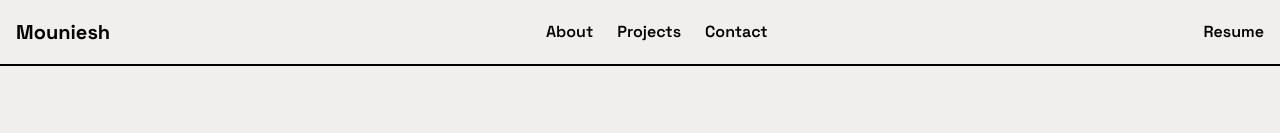
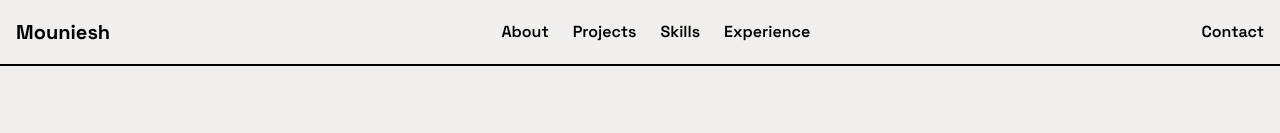
Before and after one commit to Mounieshh/portfolio-mouniesh, a Next.js app: page / in a window 1280 px wide. Shown: the top 133 px of the page. Built offline with nearby package versions, Linux system fonts and the light colour scheme.

Commit message:
navbar changes

```diff
--- a/components/experience.jsx
+++ b/components/experience.jsx
@@ -15,7 +15,7 @@ const ExperiencePage = () => {
   };
 
   return (
-    <section className="max-w-6xl mx-auto px-4 overflow-hidden">
+    <section id='internships' className="max-w-6xl mx-auto px-4 overflow-hidden">
       <motion.div
         ref={ref}
         style={{ scale, opacity }}
--- a/components/navbar.jsx
+++ b/components/navbar.jsx
@@ -55,9 +55,7 @@ const Navbar = () => {
             <button
               onClick={() => scrollToSection("about")}
               className="text-black hover:underline hover:underline-offset-4 transition-all duration-300"
-
             >
-
               About
             </button>
             <button
@@ -66,13 +64,25 @@ const Navbar = () => {
             >
               Projects
             </button>
-            <Link href="/contact" className="text-black hover:underline hover:underline-offset-4 transition-all duration-300">
-              Contact
-            </Link>
+            <button
+              onClick={() => scrollToSection("skills")}
+              className="text-black hover:underline hover:underline-offset-4 transition-all duration-300"
+            >
+              Skills
+            </button>
+            <button
+              onClick={() => scrollToSection("internships")}
+              className="text-black hover:underline hover:underline-offset-4 transition-all duration-300"
+            >
+              Experience
+            </button>
+
           </div>
 
           <div className="text-black hover:underline hover:underline-offset-4 transition-all duration-300 font-space-grotesk font-semibold">
-            <Link href="/resume.pdf" target="_blank">Resume</Link>
+          <Link href="/contact" className="text-black hover:underline hover:underline-offset-4 transition-all duration-300">
+              Contact
+            </Link>
           </div>
 
           <div className="md:hidden">
@@ -145,6 +155,30 @@ const Navbar = () => {
                 </motion.div>
 
                 <motion.div variants={itemVariants}>
+                  <button
+                    onClick={() => {
+                      toggleMenu();
+                      scrollToSection("skills");
+                    }}
+                    className="text-white text-4xl font-space-grotesk hover:underline hover:underline-offset-4 transition-all duration-300 text-center px-3 py-2"
+                  >
+                    Skills
+                  </button>
+                </motion.div>
+
+                <motion.div variants={itemVariants}>
+                  <button
+                    onClick={() => {
+                      toggleMenu();
+                      scrollToSection("experience");
+                    }}
+                    className="text-white text-4xl font-space-grotesk hover:underline hover:underline-offset-4 transition-all duration-300 text-center px-3 py-2"
+                  >
+                    Experience
+                  </button>
+                </motion.div>
+
+                <motion.div variants={itemVariants}>
                   <Link
                     href="/contact"
                     onClick={toggleMenu}
@@ -153,6 +187,7 @@ const Navbar = () => {
                     Contact
                   </Link>
                 </motion.div>
+
               </motion.div>
             </motion.div>
           )}
--- a/components/skills.jsx
+++ b/components/skills.jsx
@@ -82,7 +82,7 @@ const SkillsPage = () => {
   const opacity = useTransform(scrollYProgress, [0, 0.3], [0, 1]);
 
   return (
-    <section className="max-w-6xl mx-auto px-4 pb-20">
+    <section id="skills" className="max-w-6xl mx-auto px-4 pb-20">
       <motion.div
         ref={ref}
         style={{ scale, opacity }}
```
